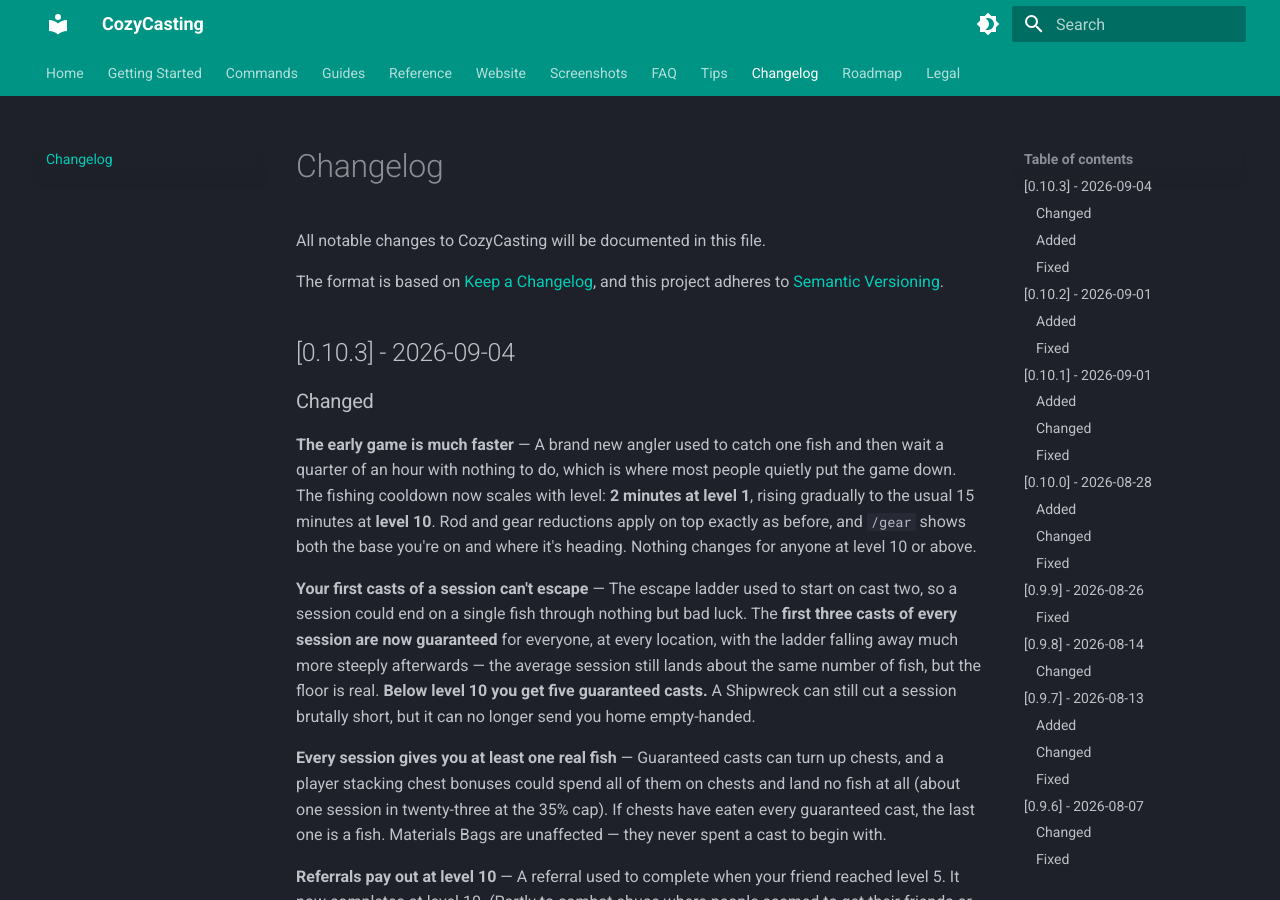
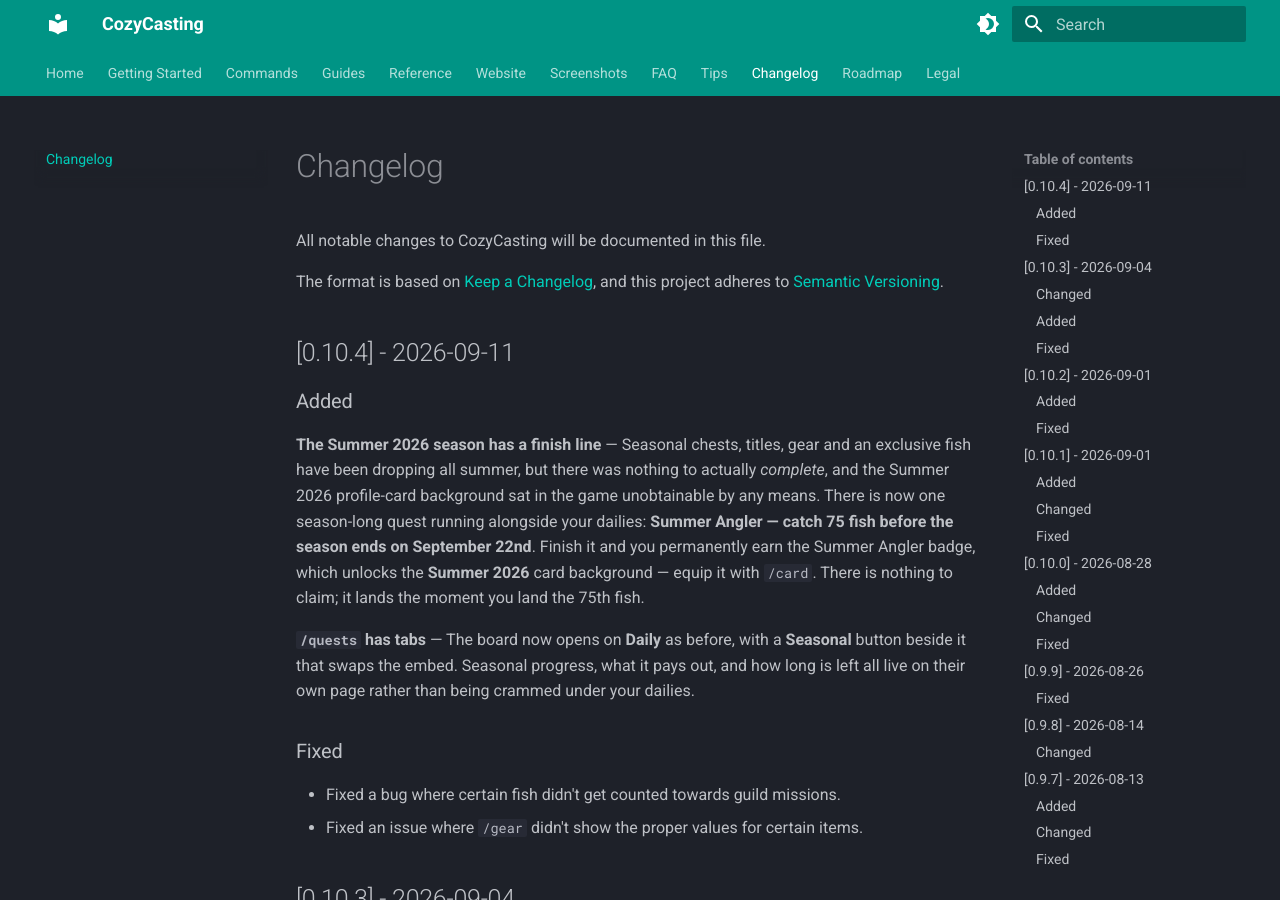
Before and after one commit to CozyCasting/Docs, an MkDocs documentation site: the page built from docs/changelog.md, in a window 1280 px wide and 900 px high. Built offline with MkDocs 1.6.1 and Material for MkDocs 9.7.7, drawn with Linux system fonts in a browser that asks for light colours.

Commit message:
docs: update from cozyCasting3 2026-09-11

```diff
--- a/docs/changelog.md
+++ b/docs/changelog.md
@@ -4,6 +4,19 @@
 
 The format is based on [Keep a Changelog](https://keepachangelog.com/en/1.1.0/),
 and this project adheres to [Semantic Versioning](https://semver.org/spec/v2.0.0.html).
+
+## [0.10.4] - 2026-09-11
+
+### Added
+
+**The Summer 2026 season has a finish line** — Seasonal chests, titles, gear and an exclusive fish have been dropping all summer, but there was nothing to actually *complete*, and the Summer 2026 profile-card background sat in the game unobtainable by any means. There is now one season-long quest running alongside your dailies: **Summer Angler — catch 75 fish before the season ends on September 22nd**. Finish it and you permanently earn the Summer Angler badge, which unlocks the **Summer 2026** card background — equip it with `/card`. There is nothing to claim; it lands the moment you land the 75th fish.
+
+**`/quests` has tabs** — The board now opens on **Daily** as before, with a **Seasonal** button beside it that swaps the embed. Seasonal progress, what it pays out, and how long is left all live on their own page rather than being crammed under your dailies.
+
+### Fixed
+
+- Fixed a bug where certain fish didn't get counted towards guild missions.
+- Fixed an issue where `/gear` didn't show the proper values for certain items.
 
 ## [0.10.3] - 2026-09-04
 
```
